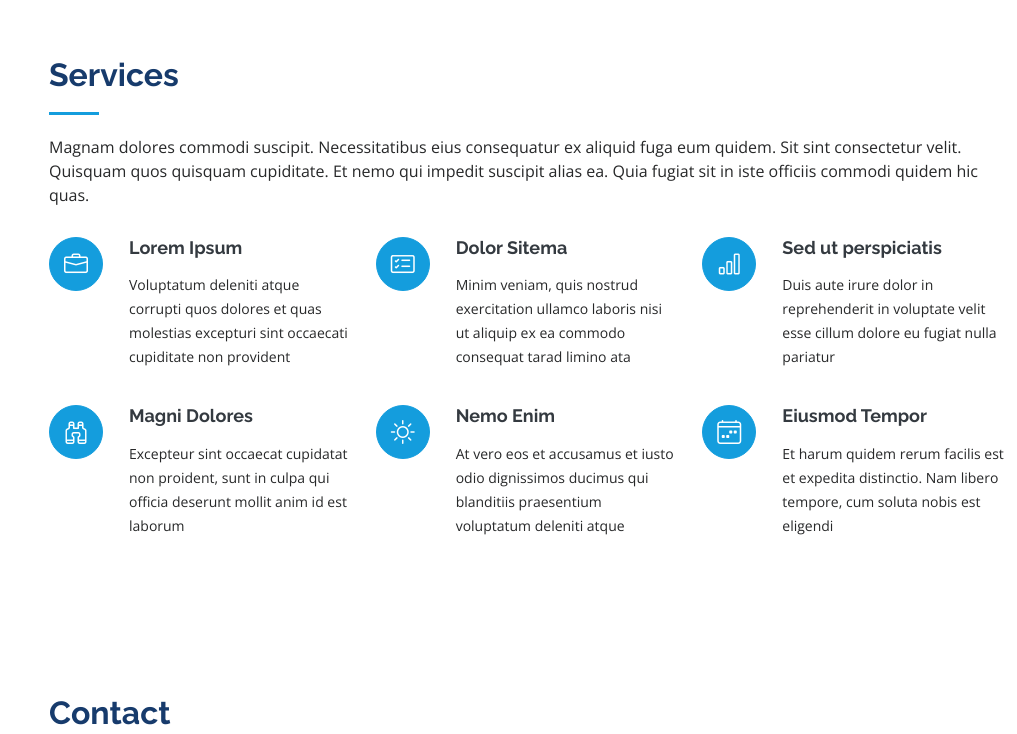
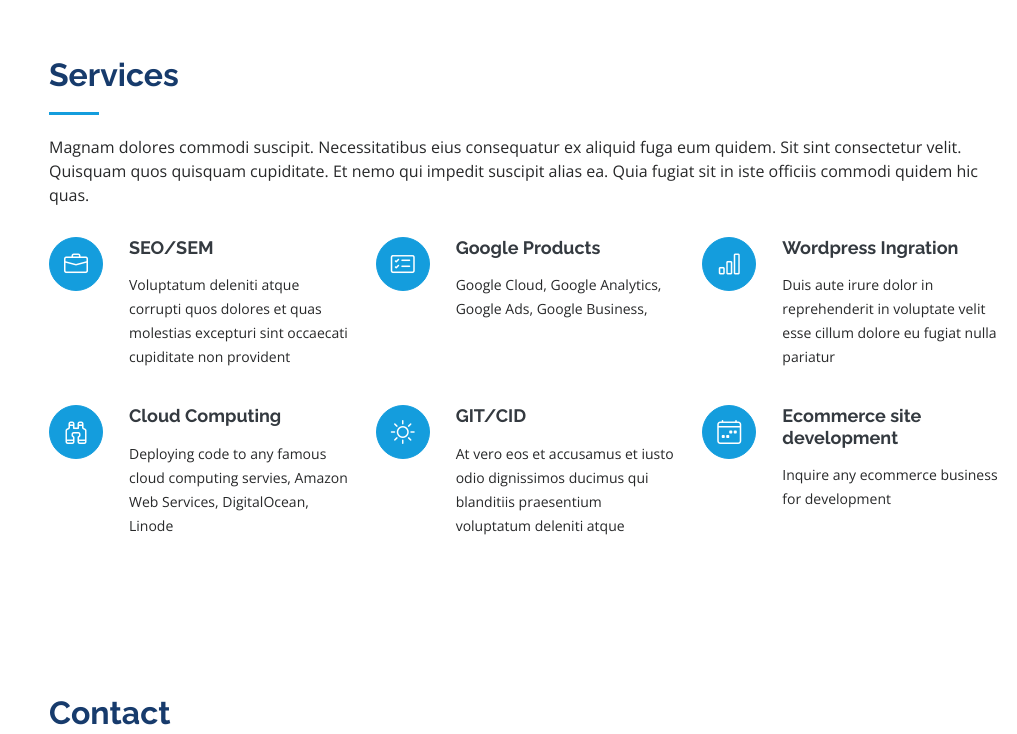
Before and after one commit to qamar62/qam-do, a Django app: page / in a window 1280 px wide. Shown: the part 4622-5356 px from the top of the page, without its empty margins (263-1280 px from the left). Run offline with Django 4.2, Linux system fonts and the light colour scheme; some libraries are stand-ins or nearby versions.

Commit message:
changes in main page

```diff
--- a/portfolio/templates/portfolio/home.html
+++ b/portfolio/templates/portfolio/home.html
@@ -409,33 +409,33 @@
         <div class="row">
           <div class="col-lg-4 col-md-6 icon-box" data-aos="fade-up">
             <div class="icon"><i class="bi bi-briefcase"></i></div>
-            <h4 class="title"><a href="">Lorem Ipsum</a></h4>
+            <h4 class="title"><a href="">SEO/SEM</a></h4>
             <p class="description">Voluptatum deleniti atque corrupti quos dolores et quas molestias excepturi sint occaecati cupiditate non provident</p>
           </div>
           <div class="col-lg-4 col-md-6 icon-box" data-aos="fade-up" data-aos-delay="100">
             <div class="icon"><i class="bi bi-card-checklist"></i></div>
-            <h4 class="title"><a href="">Dolor Sitema</a></h4>
-            <p class="description">Minim veniam, quis nostrud exercitation ullamco laboris nisi ut aliquip ex ea commodo consequat tarad limino ata</p>
+            <h4 class="title"><a href="">Google Products</a></h4>
+            <p class="description">Google Cloud, Google Analytics, Google Ads, Google Business, </p>
           </div>
           <div class="col-lg-4 col-md-6 icon-box" data-aos="fade-up" data-aos-delay="200">
             <div class="icon"><i class="bi bi-bar-chart"></i></div>
-            <h4 class="title"><a href="">Sed ut perspiciatis</a></h4>
+            <h4 class="title"><a href="">Wordpress Ingration</a></h4>
             <p class="description">Duis aute irure dolor in reprehenderit in voluptate velit esse cillum dolore eu fugiat nulla pariatur</p>
           </div>
           <div class="col-lg-4 col-md-6 icon-box" data-aos="fade-up" data-aos-delay="300">
             <div class="icon"><i class="bi bi-binoculars"></i></div>
-            <h4 class="title"><a href="">Magni Dolores</a></h4>
-            <p class="description">Excepteur sint occaecat cupidatat non proident, sunt in culpa qui officia deserunt mollit anim id est laborum</p>
+            <h4 class="title"><a href="">Cloud Computing</a></h4>
+            <p class="description">Deploying code to any famous cloud computing servies, Amazon Web Services, DigitalOcean, Linode</p>
           </div>
           <div class="col-lg-4 col-md-6 icon-box" data-aos="fade-up" data-aos-delay="400">
             <div class="icon"><i class="bi bi-brightness-high"></i></div>
-            <h4 class="title"><a href="">Nemo Enim</a></h4>
+            <h4 class="title"><a href="">GIT/CID</a></h4>
             <p class="description">At vero eos et accusamus et iusto odio dignissimos ducimus qui blanditiis praesentium voluptatum deleniti atque</p>
           </div>
           <div class="col-lg-4 col-md-6 icon-box" data-aos="fade-up" data-aos-delay="500">
             <div class="icon"><i class="bi bi-calendar4-week"></i></div>
-            <h4 class="title"><a href="">Eiusmod Tempor</a></h4>
-            <p class="description">Et harum quidem rerum facilis est et expedita distinctio. Nam libero tempore, cum soluta nobis est eligendi</p>
+            <h4 class="title"><a href="">Ecommerce site development</a></h4>
+            <p class="description">Inquire any ecommerce business for development</p>
           </div>
         </div>
 
```
